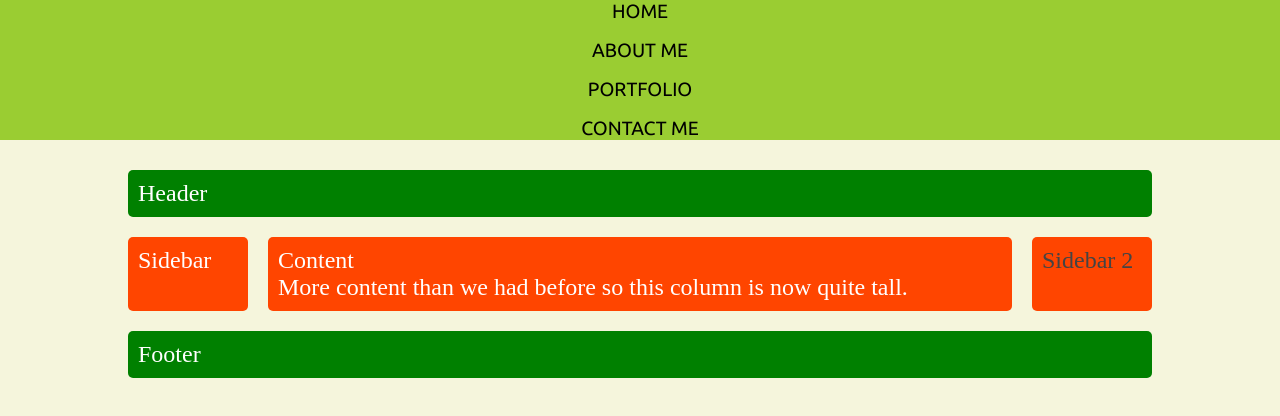
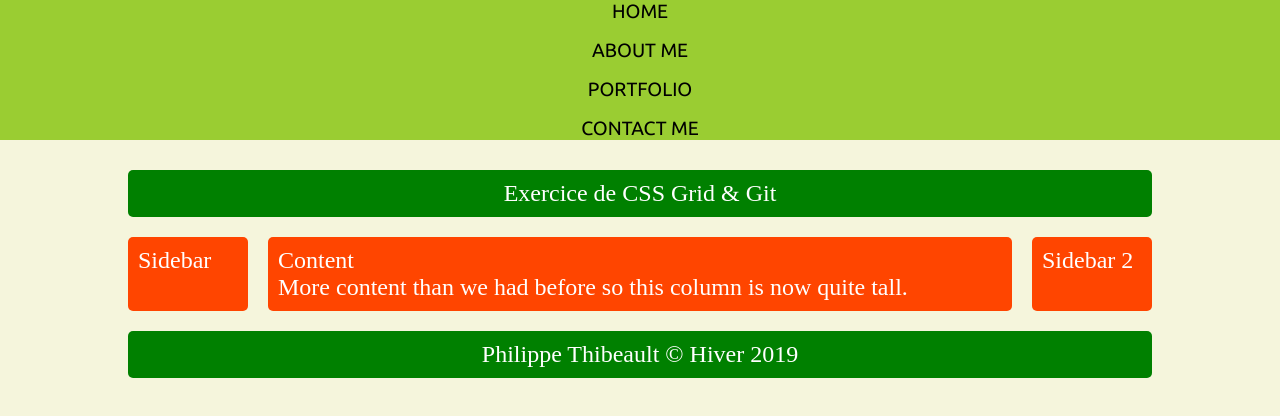
Before and after one commit to Phil-Thibeault/exercice-2, a plain HTML site: page index.htm in a window 1280 px wide. Drawn offline with Linux system fonts and the light colour scheme.

Commit message:
changement positionnement textes et HTML

```diff
--- a/css/style.css
+++ b/css/style.css
@@ -93,12 +93,13 @@ body {
 
   .header,
   .footer {
+      text-align: center;
     background-color: green;
   }
 
   .sidebar2 {
     background-color: orangered;
-    color: #444;
+    color: #FFF;
   }
 
   .1 {
--- a/index.htm
+++ b/index.htm
@@ -25,13 +25,13 @@
         </nav>
     </header>
     <div class="wrapper">
-        <div class="box header">Header</div>
+        <div class="box header">Exercice de CSS Grid & Git</div>
         <div class="box sidebar">Sidebar</div>
         <div class="box sidebar2">Sidebar 2</div>
         <div class="box content">Content
             <br /> More content than we had before so this column is now quite tall.
         </div>
-        <div class="box footer">Footer</div>
+        <div class="box footer">Philippe Thibeault &copy; Hiver 2019</div>
     </div>
 </body>
 </html>
```
